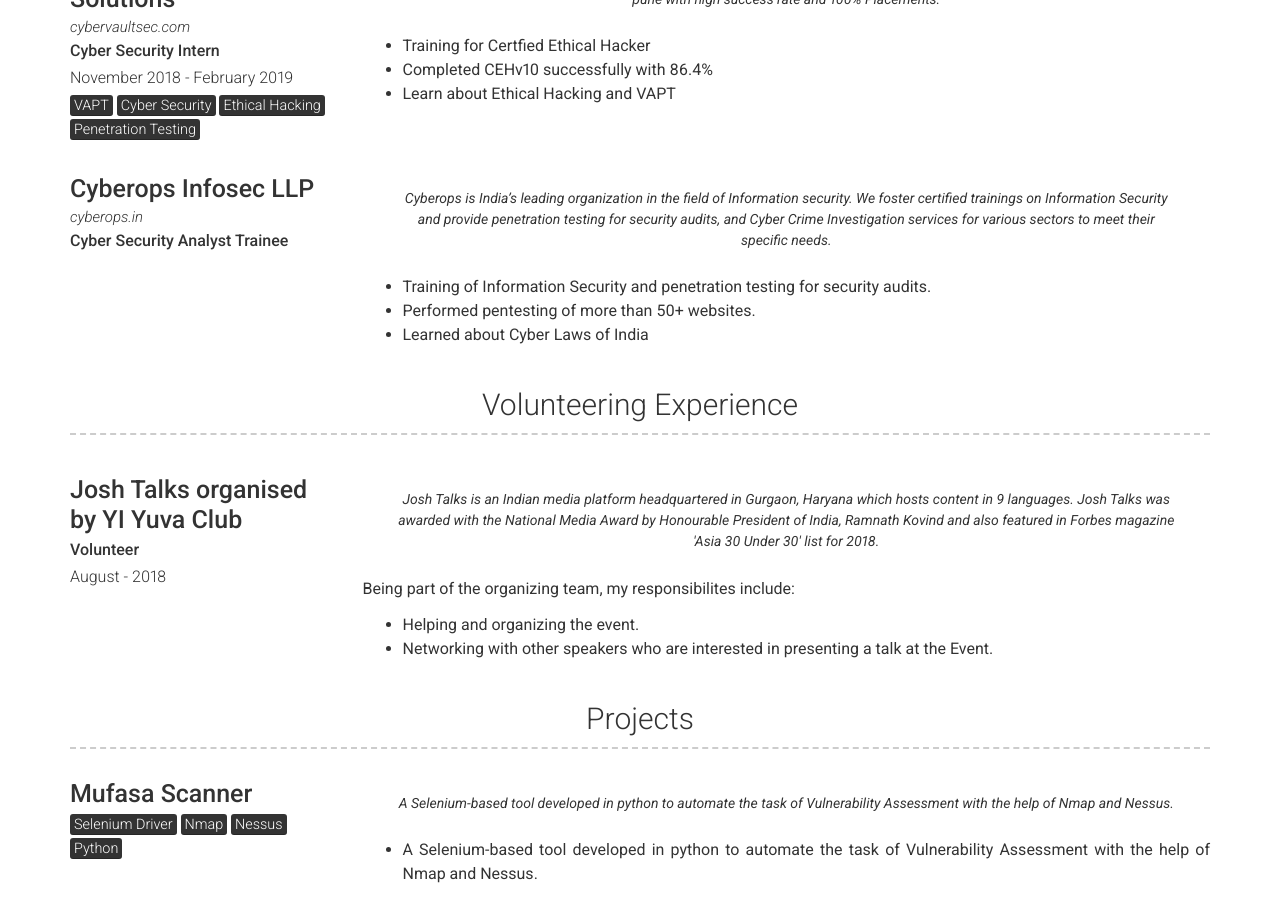
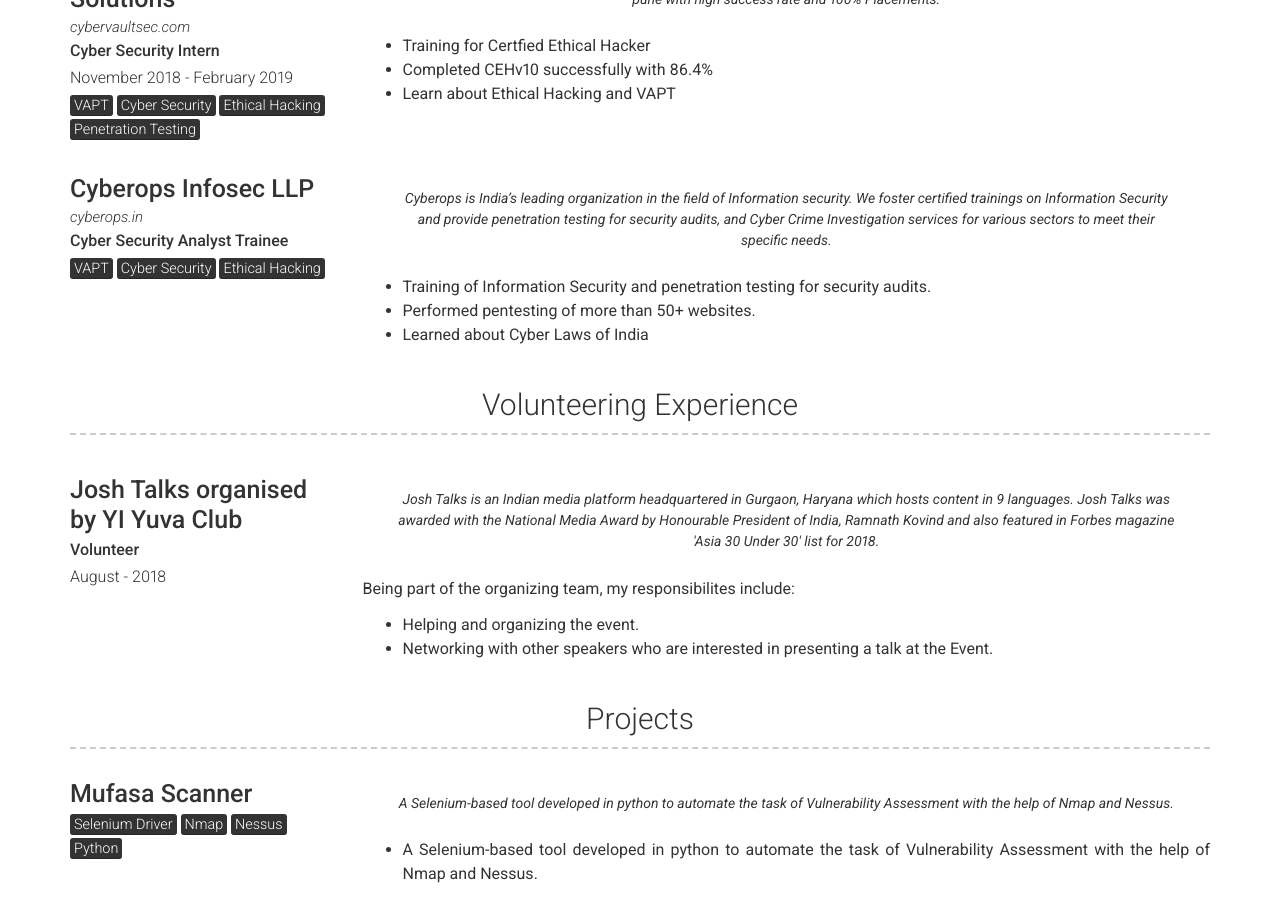
Before and after one commit to mohitkhemchandani/mohitkhemchandani.github.io, a Jekyll site: the page built from index.md, in a window 1280 px wide and 900 px high, scrolled down 956 px. Built offline with Jekyll 4.4.1, drawn with Linux system fonts in a browser that asks for light colours.

Commit message:
Update experience.yml

```diff
--- a/_data/experience.yml
+++ b/_data/experience.yml
@@ -39,3 +39,6 @@
     - Training of Information Security and penetration testing for security audits.
     - Performed pentesting of more than 50+ websites.
     - Learned about Cyber Laws of India
+  tags: <mark>VAPT</mark>
+        <mark>Cyber Security</mark>
+        <mark>Ethical Hacking</mark>
```
